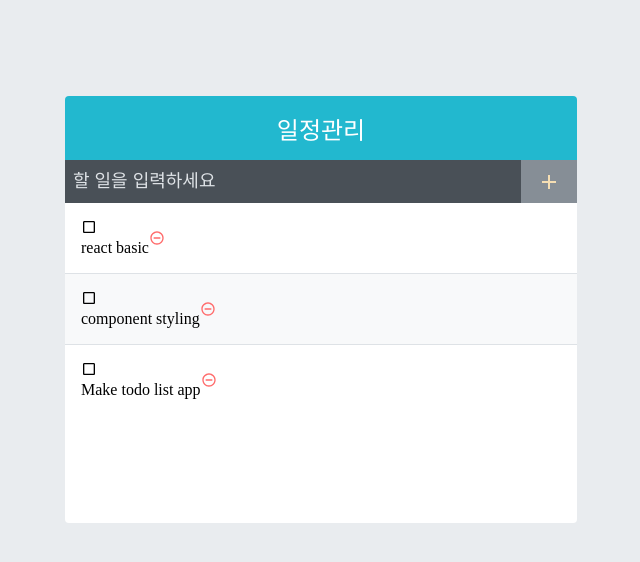
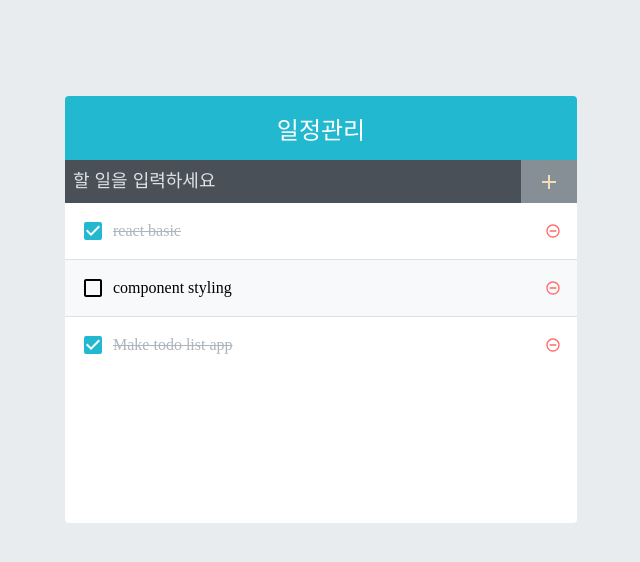
Before and after one commit to yongseok-dev/study-in-front, a React (Create React App) app in the folder React/todo-app/: page / in a window 1280 px wide. Shown: the top 562 px of the page, without its empty margins (319-959 px from the left). Built offline with nearby package versions, Linux system fonts and the light colour scheme.

Commit message:
fix: todo 10.3.1

```diff
--- a/React/todo-app/src/App.js
+++ b/React/todo-app/src/App.js
@@ -6,7 +6,7 @@ import TodoTemplate from './components/TodoTemplate';
 function App() {
   const [todos, setTodos] = useState([
     { id: 1, text: 'react basic', checked: true },
-    { id: 2, text: 'component styling', checked: true },
+    { id: 2, text: 'component styling', checked: false },
     { id: 3, text: 'Make todo list app', checked: true },
   ]);
   return (
--- a/React/todo-app/src/components/TodoList.js
+++ b/React/todo-app/src/components/TodoList.js
@@ -8,9 +8,9 @@ const TodoList = ({ todos }) => {
   });
   return (
     <div className="TodoList">
-      <TodoListItem item={todos[0]} />
-      <TodoListItem item={todos[1]} />
-      <TodoListItem item={todos[2]} />
+      {todos.map((todo) => {
+        return <TodoListItem todo={todo} key={todo.id} />;
+      })}
     </div>
   );
 };
--- a/React/todo-app/src/components/TodoListItem.js
+++ b/React/todo-app/src/components/TodoListItem.js
@@ -3,17 +3,19 @@ import {
   MdCheckBox,
   MdRemoveCircleOutline,
 } from 'react-icons/md';
+import cn from 'classnames';
 import './TodoListItem.scss';
 import { useEffect } from 'react';
-const TodoListItem = ({ item }) => {
-  const { id, text, checked } = item;
+
+const TodoListItem = ({ todo }) => {
+  const { text, checked } = todo;
   useEffect(() => {
-    // console.log(item);
+    // console.log(todo);
   });
   return (
-    <div className="TodoListItem" id={id}>
-      <div className={checked ? 'checked' : 'checkbox '}>
-        <MdCheckBoxOutlineBlank />
+    <div className="TodoListItem">
+      <div className={cn('checkbox', { checked })}>
+        {checked ? <MdCheckBox /> : <MdCheckBoxOutlineBlank />}
         <div className="text">{text}</div>
       </div>
       <div className="remove">
```
